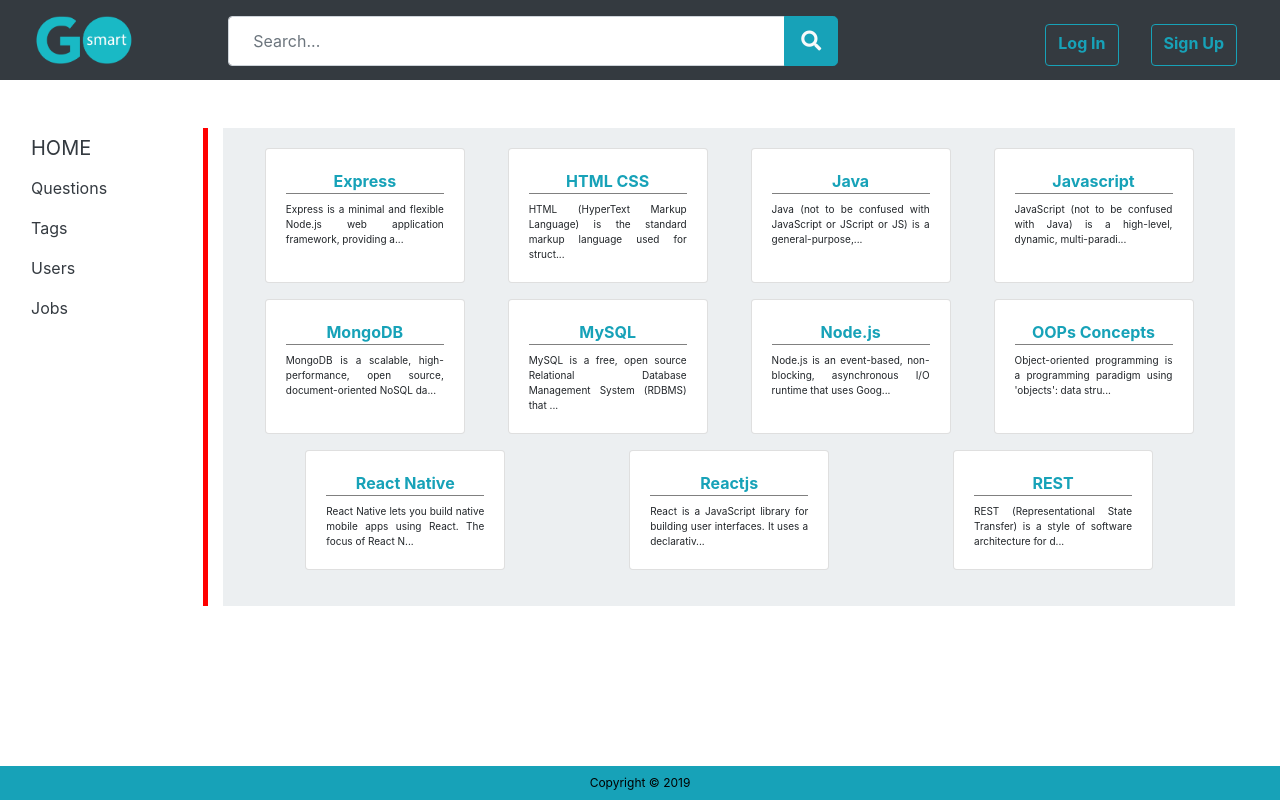
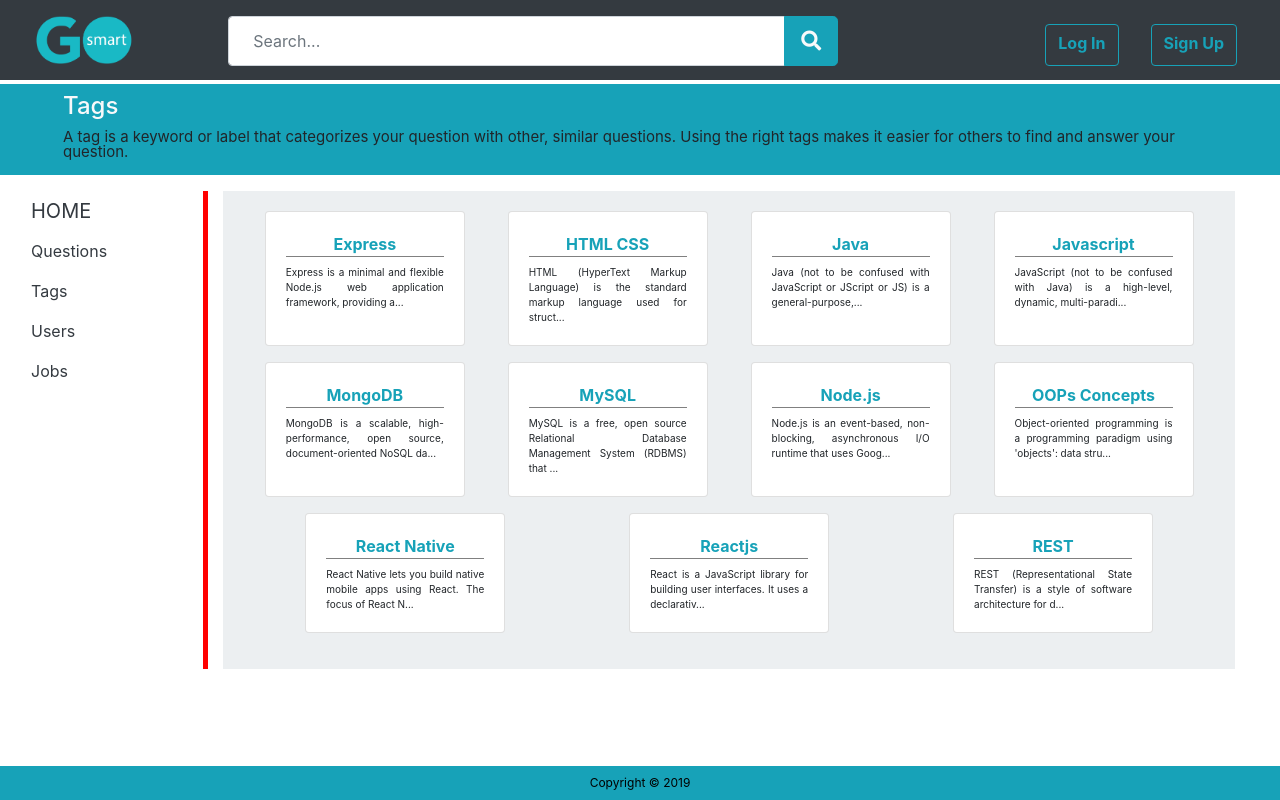
Before and after one commit to ankitadhyani/GoSmartApp, a React (Create React App) app in the folder client/: page /tags in a window 1280 px wide. Built offline with nearby package versions, Linux system fonts and the light colour scheme; no server answers.

Commit message:
saving code

```diff
--- a/client/src/pages/TagsPage.js
+++ b/client/src/pages/TagsPage.js
@@ -91,8 +91,16 @@ class TagsPage extends Component {
 
                 <AppHeader />
 
+                <div className="row container-fluid bg-info my-1 px-5 ml-0 mr-0">
+                    <div className="col-12">
+                        <h4 className="text-light mt-2">Tags</h4>
+                    </div>
+                    <div className="col-12" style={{fontSize: "15px", lineHeight: "1em"}}>
+                        <p>A tag is a keyword or label that categorizes your question with other, similar questions. Using the right tags makes it easier for others to find and answer your question.</p>
+                    </div>
+                </div>
 
-                <div className="row container-fluid mt-5 mb-5">
+                <div className="row container-fluid mt-3 mb-5">
 
                     {/* Left navigation Bar */}
                     <div className="col-2"
--- a/client/src/pages/ViewAllQuestions.js
+++ b/client/src/pages/ViewAllQuestions.js
@@ -37,7 +37,14 @@ function ViewAllQuestions(props) {
             />
 
 
-            <div className="row container-fluid mt-5">
+            <div className="row container-fluid bg-info my-1 py-2 px-5 ml-0 mr-0">
+                <div className="col-12">
+                    <h4 className="text-light">All Questions</h4>
+                </div>
+            </div>
+
+
+            <div className="row container-fluid mt-3">
 
                 {/* Left navigation Bar */}
                 <div className="col-2"
```
